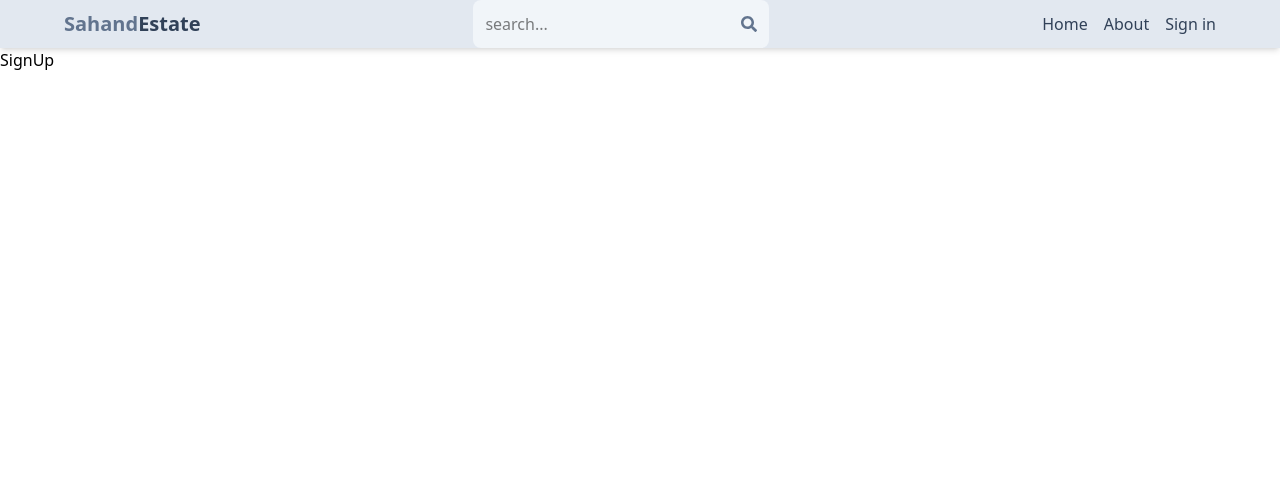
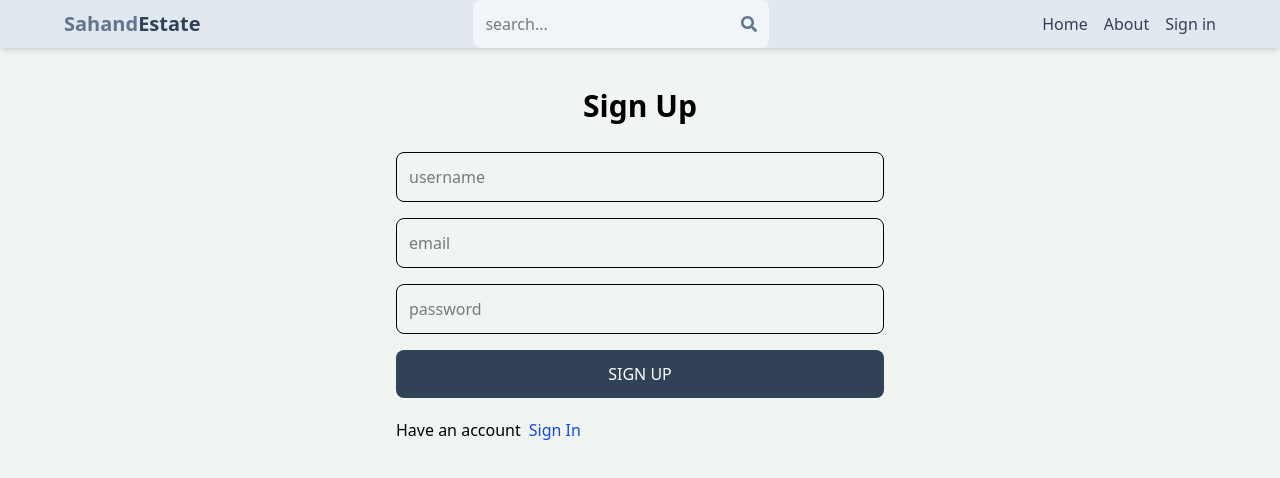
Before and after one commit to Chaitu328/mern-estate, a React (Vite) app in the folder client/: page /sign-up in a window 1280 px wide. Shown: the top 478 px of the page. Built offline with nearby package versions, Linux system fonts and the light colour scheme.

Commit message:
create Sign Up page UI

```diff
--- a/client/src/index.css
+++ b/client/src/index.css
@@ -1 +1,5 @@
 @import "tailwindcss";
+
+body{
+    background-color: rgb(241, 245, 241);
+}
--- a/client/src/pages/SignUp.jsx
+++ b/client/src/pages/SignUp.jsx
@@ -1,7 +1,35 @@
 import React from 'react'
+import {Link} from 'react-router-dom'
 
 export default function SignUp() {
   return (
-    <div>SignUp</div>
+    <div className='p-3 max-w-lg mx-auto'>
+        <h1 className='text-3xl text-center font-semibold my-7'>Sign Up</h1>
+        <form className='flex flex-col gap-4 '>
+          <input type="text" placeholder='username'
+          className='border p-3 rounded-lg'
+          id='username'
+          />
+           <input type="email" placeholder='email'
+          className='border p-3 rounded-lg'
+          id='email'
+          />
+           <input type="password" placeholder='password'
+          className='border p-3 rounded-lg'
+          id='password'
+          />
+          <button
+          className='bg-slate-700 text-white p-3 rounded-lg uppercase hover:opacity-95 disabled:opacity-80'
+          >Sign Up
+          </button>
+        </form>
+        <div className='flex gap-2 mt-5'>
+          <p>Have an account</p>
+          <Link to ={"/sign-in"}>
+              <span className='text-blue-700'>Sign In</span>
+          </Link>
+        </div>
+    </div>
+
   )
 }
```
Also changed, not shown: 2 other files (tests, documents, lock files or other folders).
